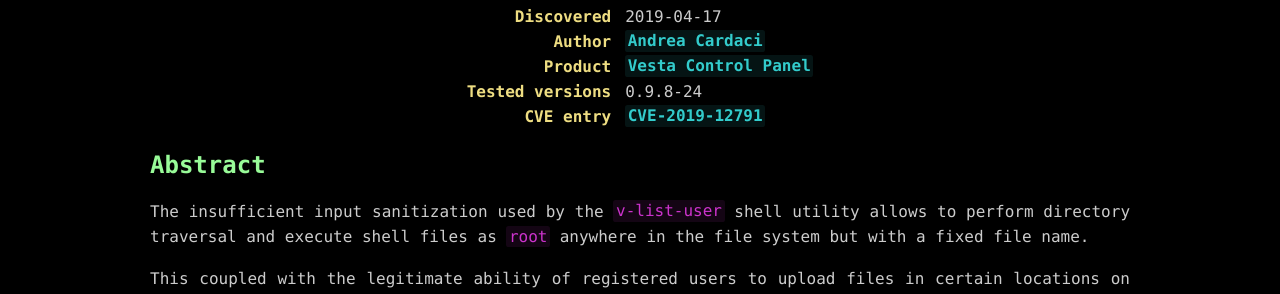
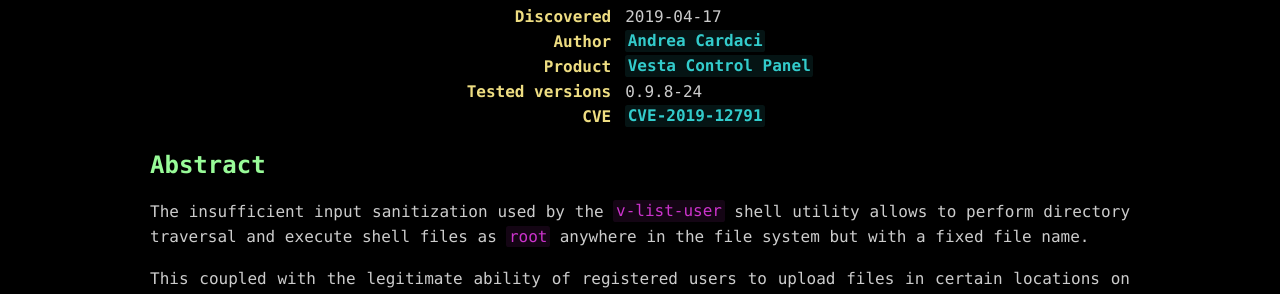
Before and after one commit to cyrus-and/cyrus-and.github.io, a Jekyll site: the page built from advisories/_posts/2019-08-12-vesta-control-panel-0.9.8-24-privilege-escalation-in-the-password-reset-form.md, in a window 1280 px wide. Shown: the part 193-487 px from the top of the page. Built offline with Jekyll 4.4.1, drawn with Linux system fonts in a browser that asks for light colours.

Commit message:
Add support for multiple CVEs

```diff
--- a/_includes/advisory-header.md
+++ b/_includes/advisory-header.md
@@ -10,7 +10,11 @@
 || {{ version }} |
 {%- endif -%}
 {% endfor %}
-{%- if page.advisory.cve %}
-| **CVE entry** | [{{ page.advisory.cve }}](https://cve.mitre.org/cgi-bin/cvename.cgi?name={{ page.advisory.cve }}) |
-{%- endif %}
+{% for cve in page.advisory.cve %}
+{%- if forloop.first -%}
+| **CVE** | [{{ cve }}](https://cve.mitre.org/cgi-bin/cvename.cgi?name={{ cve }}) |
+{%- else %}
+|| [{{ cve }}](https://cve.mitre.org/cgi-bin/cvename.cgi?name={{ cve }}) |
+{%- endif -%}
+{% endfor %}
 {:#advisory-header}
```
